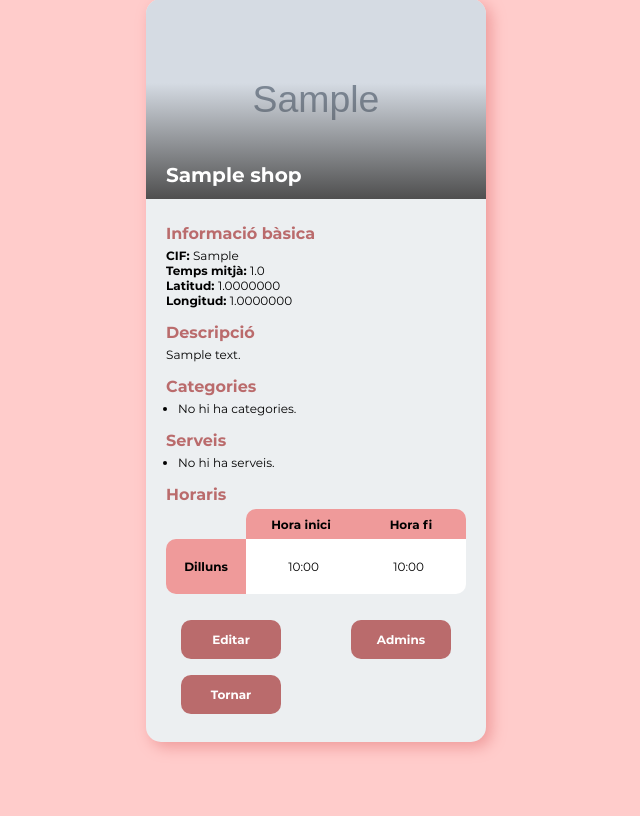
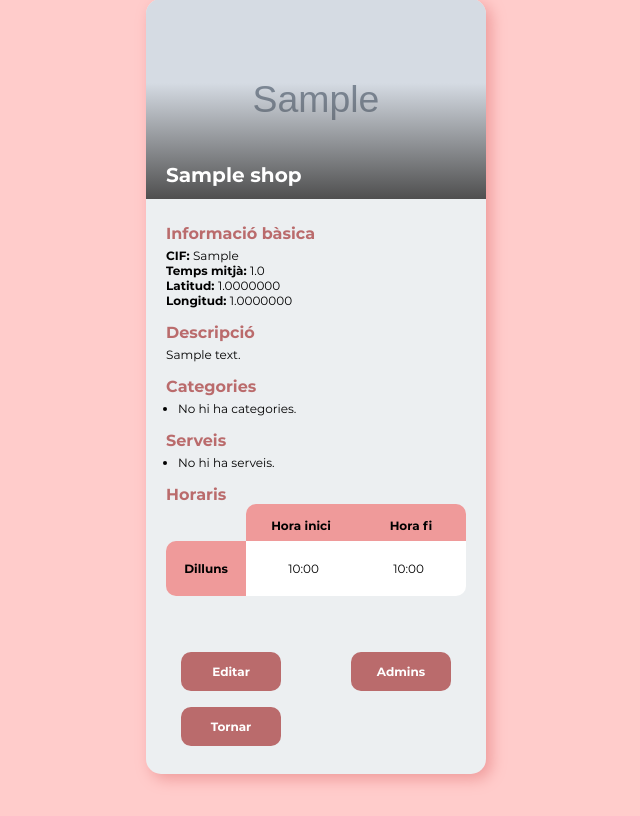
Before and after one commit to Casassarnau/ConfinAppCommerce, a Django app: a page that uses hackovid/templates/base.html in a window 1280 px wide. Shown: the part 126-942 px from the top of the page, without its empty margins (324-964 px from the left). Before the commit the page ends 878 px from the top, so only its background shows below. Run offline with Django 3.2, Linux system fonts and the light colour scheme; a user stored in the database is signed in; tables that the repository leaves empty hold one stand-in row (values such as "Sample post"); grey boxes marked "Sample" are stand-in pictures; some libraries are stand-ins or nearby versions.

Commit message:
horario not fixed beautifully

```diff
--- a/static/forms.css
+++ b/static/forms.css
@@ -434,15 +434,22 @@ h5 {
     background-color: var(--secondary);
 }
 
+.schedules-card {
+    height: fit-content;
+    margin-bottom: 30px;
+}
+
 .schedules-card > div  {
     display: grid;
-    grid-template-rows: 30px 1fr;
+    grid-template-rows: 32px 1fr;
+    height: max-content;
 }
 
 .datacontainer-header {
-    height: 20px;
+    height: 100%;
     display: flex;
     justify-content: flex-end;
+    align-items: center;
 }
 
 .datacontainer-header label {
```
